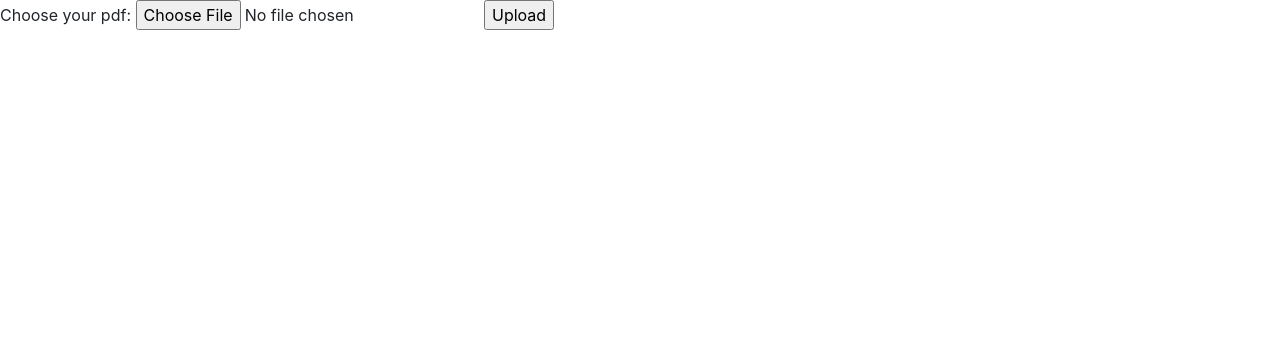
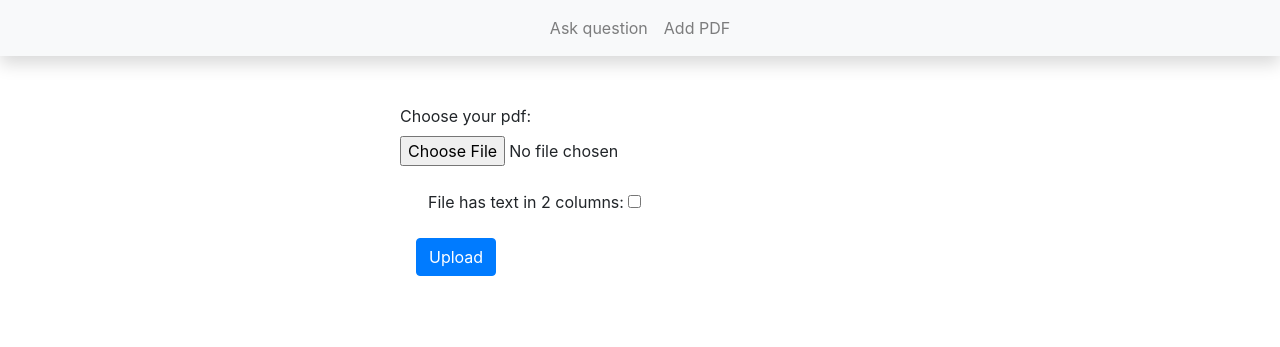
Before and after one commit to zeina99/QnA-research-papers, a Flask app: page /addpdf in a window 1280 px wide. Shown: the top 347 px of the page. Run offline with Flask 2, Linux system fonts and the light colour scheme; parts of the project's set-up code (start-up, migrations or seed data) failed here and were passed over; some libraries are stand-ins or nearby versions.

Commit message:
added styling

```diff
--- a/app.py
+++ b/app.py
@@ -1,9 +1,10 @@
 
 from flask import Flask , render_template,flash, request, redirect, url_for
 import os
-from sklearn.feature_extraction.text import TfidfVectorizer
+
 from werkzeug.utils import secure_filename
 from qaanswering import get_paragraphs_from_pdf_name,TfIdfVector,get_six_answers
+from extract_pdf_to_db import pdf_to_db
 import sqlite3
 
 UPLOAD_FOLDER = 'pdfs'
@@ -26,14 +27,14 @@ def home():
     all_pdfs = os.listdir(PDF_DIRECTORY)
 
     if request.method == "GET":
-        return render_template("home.html",pdfs = all_pdfs)
+        return render_template("index.html",pdfs = all_pdfs)
 
     if request.method == "POST":
         query =request.form.get('question')
         pdf_name = request.form.get('pdfs')
         print("pdfname: ",pdf_name)
         answers = get_ans(query=query,pdfname=pdf_name)
-        return render_template("home.html", answers = answers, pdfs = all_pdfs, question = query)
+        return render_template("index.html", answers = answers, pdfs = all_pdfs, question = query)
 
 @app.route('/addpdf', methods=['GET', 'POST'])
 def addpdf():
@@ -48,17 +49,26 @@ def addpdf():
         # if user does not select file, browser also
         # submit an empty part without filename
         if file.filename == '':
-            flash('No selected file')
+            flash('No selected file','error')
 
             return redirect(request.url)
         # make sure file is in allowed file extensions and file does not already exist
         if file and allowed_file(file.filename) and not check_if_pdf_exists(file.filename):
             filename = secure_filename(file.filename)
             file.save(os.path.join(app.config['UPLOAD_FOLDER'], filename))
-            flash('file added')
+            two_columns_val = request.form.get('twocolumns')
+
+            #has_two_columns = None
+            if two_columns_val:
+                has_two_columns = True
+            else:
+                has_two_columns = False
+
+            pdf_to_db(os.path.join(UPLOAD_FOLDER,file.filename),two_columns_in_page = has_two_columns)
+            flash('file added','success')
             return redirect('/')
         else:
-            flash('file extension not supported or file already exists')
+            flash('file extension not supported or file already exists','error')
             return redirect(request.url)
     else:
         return render_template("addpdf.html")
--- a/qaanswering.py
+++ b/qaanswering.py
@@ -121,12 +121,6 @@ def get_six_answers(top_6_paragraphs,query):
     return question_answers
 
 
-# vectorizer, tfidf_docs = fit_transform(paragraphs)
-# similarities = get_similarity(QUERY,tfidf_docs,vectorizer)
-
-# print(similarities)
-
-
 
 # questions:
 # What is language modeling usually framed as?
--- /dev/null
+++ b/static/style.css
@@ -0,0 +1,16 @@
+
+
+form{
+
+    width: 450px;
+    margin: auto;
+
+}
+/* .container.p-5{
+    width: 450px;
+    margin: auto;
+} */
+
+.container.p-5.width50{
+    width: 50%;
+}
--- a/templates/addpdf.html
+++ b/templates/addpdf.html
@@ -1,9 +1,23 @@
 {% extends 'layout.html' %}
 
 {% block content %}
-<form action="" method="post" enctype=multipart/form-data >
-    <label for="pdffile">Choose your pdf:</label>
-    <input type="file" name="pdffile" id="pdffile">
-    <input type=submit value=Upload>
-</form>
+<div class="container p-5">
+    <form action="" method="post" enctype=multipart/form-data >
+        <div class="row">
+            <div class="form-group">
+                <label for="pdffile">Choose your pdf:</label>
+                <input type="file" name="pdffile" id="pdffile" class ="form-control-file">
+            </div>
+        </div>
+        <div class="row p-2">
+            <div class="form-check">
+                <label for="twocolumns" class="form-check-label">File has text in 2 columns:</label>
+                <input type="checkbox" name="twocolumns" id="twocolumns" class="form-check-label">
+            </div>
+        </div>
+        <div class="row p-3">
+            <input type=submit value=Upload class="btn btn-primary mb-2">
+        </div>
+    </form>
+</div>
 {% endblock content %}
--- a/templates/layout.html
+++ b/templates/layout.html
@@ -6,12 +6,39 @@
     <meta name="viewport" content="width=device-width, initial-scale=1, shrink-to-fit=no">
     <title>Question Answering on research papers</title>
     <!-- Compressed CSS -->
-    <link rel="stylesheet" href="https://maxcdn.bootstrapcdn.com/bootstrap/4.0.0/css/bootstrap.min.css" integrity="sha384-Gn5384xqQ1aoWXA+058RXPxPg6fy4IWvTNh0E263XmFcJlSAwiGgFAW/dAiS6JXm" crossorigin="anonymous">
+    <link rel="stylesheet" href="{{ url_for('static', filename='style.css') }}">
+    <link rel="stylesheet" href="https://stackpath.bootstrapcdn.com/bootstrap/4.5.2/css/bootstrap.min.css" integrity="sha384-JcKb8q3iqJ61gNV9KGb8thSsNjpSL0n8PARn9HuZOnIxN0hoP+VmmDGMN5t9UJ0Z" crossorigin="anonymous">
 
 
 </head>
 <body>
 
+    <nav class="navbar navbar-expand-xl navbar-light bg-light shadow">
+        <div class="d-md-flex d-block flex-row mx-md-auto mx-0">
+            <div class="collapse navbar-collapse" id="navbarSupportedContent">
+                <ul class="navbar-nav mr-auto">
+                    <li class="nav-item">
+                        <a class="nav-link" href="/"> Ask question</a>
+                    </li>
+
+                    <li class="nav-item">
+                        <a class="nav-link" href="/addpdf">Add PDF </a>
+                    </li>
+
+                </ul>
+            </div>
+        </div>
+    </nav>
+
+    {% with messages = get_flashed_messages() %}
+    {% if messages %}
+    <ul class=flashes>
+    {% for message in messages %}
+      <li>{{ message }}</li>
+    {% endfor %}
+    </ul>
+    {% endif %}
+    {% endwith %}
      {% block content %}
 
     {% endblock %}
```
Also changed, not shown: extract_pdf_to_db.py (+1 -28 lines), templates/home.html (deleted, +0 -30 lines), templates/index.html (added, +48 -0 lines), todo.md (+5 -4 lines), README.md, qa.db, static/styles.css (deleted).
